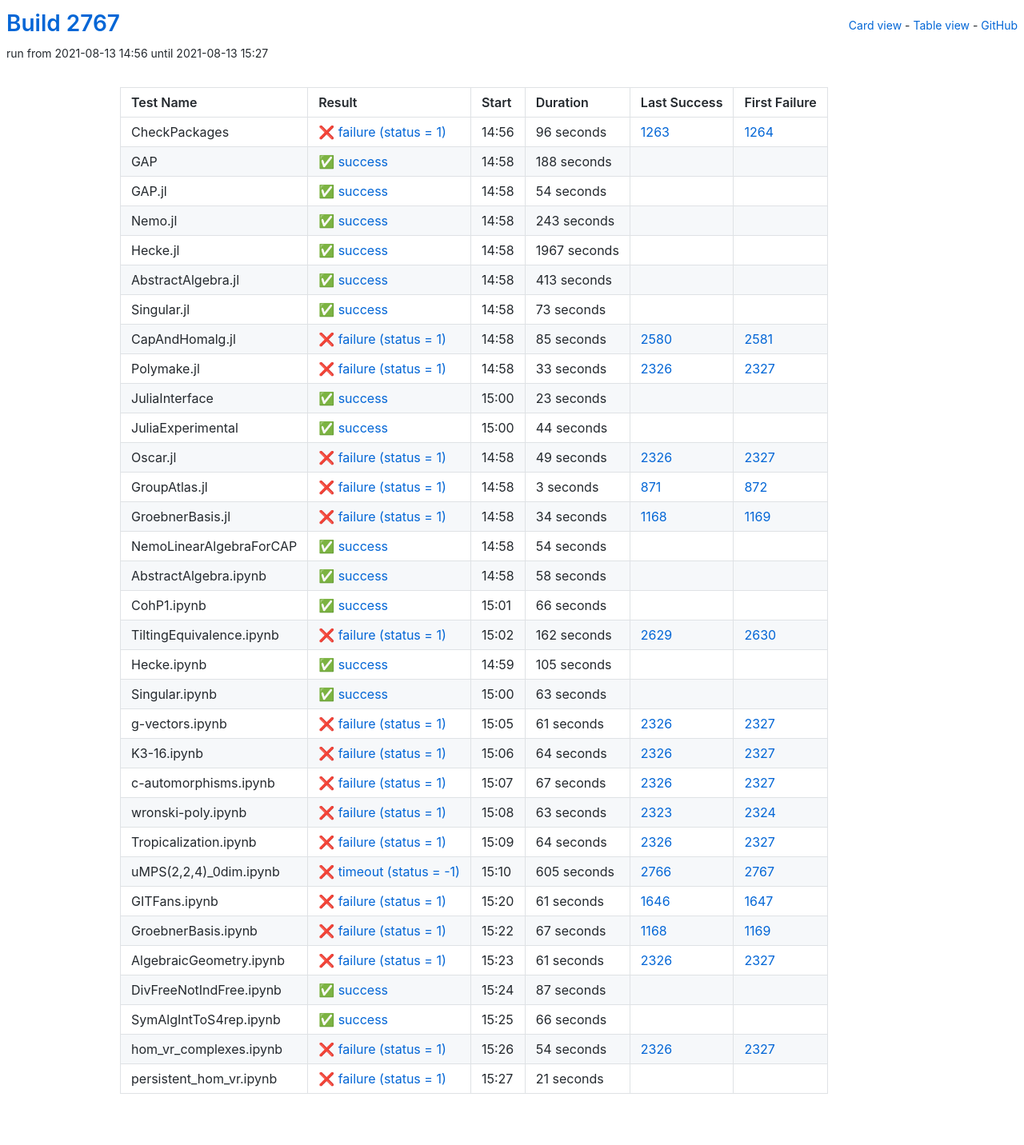
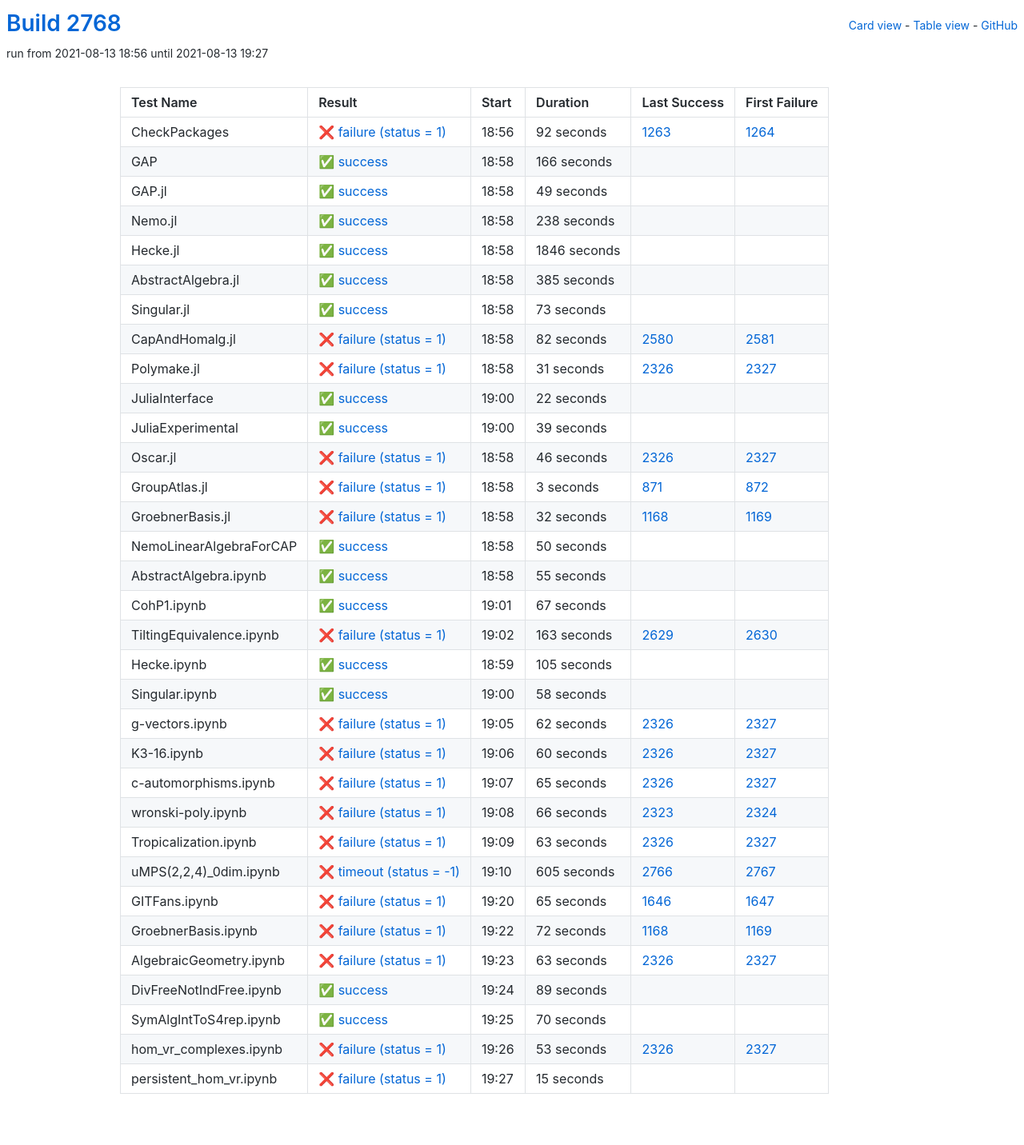
Before and after one commit to oscar-system/oscar-ci-status-stable, a Jekyll site: the page built from table.html, in a window 1280 px wide. Shown: the whole page at 80% size. Built offline with Jekyll 4.4.1, drawn with Linux system fonts in a browser that asks for light colours.

Commit message:
Build #2768

```diff
--- a/_data/ci.yml
+++ b/_data/ci.yml
@@ -1,6 +1,6 @@
 ---
-build: 2767
-build_url: https://oscarci.mathematik.uni-kl.de/job/oscar-stable/2767/
+build: 2768
+build_url: https://oscarci.mathematik.uni-kl.de/job/oscar-stable/2768/
 job: oscar-stable
 organization: oscar-system
 repo: oscar-ci-status-stable
@@ -8,80 +8,80 @@ repourl: https://github.com/oscar-system/oscar-ci-status-stable
 tests:
 - name: CheckPackages
   id: checkpackages
-  log: https://oscarci.mathematik.uni-kl.de/job/oscar-stable/2767/artifact/logs/build-2767/CheckPackages.log
-  start: 2021-08-13 14:56
+  log: https://oscarci.mathematik.uni-kl.de/job/oscar-stable/2768/artifact/logs/build-2768/CheckPackages.log
+  start: 2021-08-13 18:56
   success: false
   exitcode: 1
   status: failure
-  duration: 96
+  duration: 92
   last_success: 1263
   last_success_url: https://oscarci.mathematik.uni-kl.de/job/oscar-stable/1263/
   first_failure: 1264
   first_failure_url: https://oscarci.mathematik.uni-kl.de/job/oscar-stable/1264/
 - name: GAP
   id: gap
-  log: https://oscarci.mathematik.uni-kl.de/job/oscar-stable/2767/artifact/logs/build-2767/GAP.log
-  start: 2021-08-13 14:58
+  log: https://oscarci.mathematik.uni-kl.de/job/oscar-stable/2768/artifact/logs/build-2768/GAP.log
+  start: 2021-08-13 18:58
   success: true
   exitcode: 0
   status: success
-  duration: 188
+  duration: 166
   last_success: false
   last_success_url:
   first_failure: false
   first_failure_url:
 - name: GAP.jl
   id: gap-jl
-  log: https://oscarci.mathematik.uni-kl.de/job/oscar-stable/2767/artifact/logs/build-2767/GAP.jl.log
-  start: 2021-08-13 14:58
+  log: https://oscarci.mathematik.uni-kl.de/job/oscar-stable/2768/artifact/logs/build-2768/GAP.jl.log
+  start: 2021-08-13 18:58
   success: true
   exitcode: 0
   status: success
-  duration: 54
+  duration: 49
   last_success: false
   last_success_url:
   first_failure: false
   first_failure_url:
 - name: Nemo.jl
   id: nemo-jl
-  log: https://oscarci.mathematik.uni-kl.de/job/oscar-stable/2767/artifact/logs/build-2767/Nemo.jl.log
-  start: 2021-08-13 14:58
+  log: https://oscarci.mathematik.uni-kl.de/job/oscar-stable/2768/artifact/logs/build-2768/Nemo.jl.log
+  start: 2021-08-13 18:58
   success: true
   exitcode: 0
   status: success
-  duration: 243
+  duration: 238
   last_success: false
   last_success_url:
   first_failure: false
   first_failure_url:
 - name: Hecke.jl
   id: hecke-jl
-  log: https://oscarci.mathematik.uni-kl.de/job/oscar-stable/2767/artifact/logs/build-2767/Hecke.jl.log
-  start: 2021-08-13 14:58
+  log: https://oscarci.mathematik.uni-kl.de/job/oscar-stable/2768/artifact/logs/build-2768/Hecke.jl.log
+  start: 2021-08-13 18:58
   success: true
   exitcode: 0
   status: success
-  duration: 1967
+  duration: 1846
   last_success: false
   last_success_url:
   first_failure: false
   first_failure_url:
 - name: AbstractAlgebra.jl
   id: abstractalgebra-jl
-  log: https://oscarci.mathematik.uni-kl.de/job/oscar-stable/2767/artifact/logs/build-2767/AbstractAlgebra.jl.log
-  start: 2021-08-13 14:58
+  log: https://oscarci.mathematik.uni-kl.de/job/oscar-stable/2768/artifact/logs/build-2768/AbstractAlgebra.jl.log
+  start: 2021-08-13 18:58
   success: true
   exitcode: 0
   status: success
-  duration: 413
+  duration: 385
   last_success: false
   last_success_url:
   first_failure: false
   first_failure_url:
 - name: Singular.jl
   id: singular-jl
-  log: https://oscarci.mathematik.uni-kl.de/job/oscar-stable/2767/artifact/logs/build-2767/Singular.jl.log
-  start: 2021-08-13 14:58
+  log: https://oscarci.mathematik.uni-kl.de/job/oscar-stable/2768/artifact/logs/build-2768/Singular.jl.log
+  start: 2021-08-13 18:58
   success: true
   exitcode: 0
   status: success
@@ -92,68 +92,68 @@ tests:
   first_failure_url:
 - name: CapAndHomalg.jl
   id: capandhomalg-jl
-  log: https://oscarci.mathematik.uni-kl.de/job/oscar-stable/2767/artifact/logs/build-2767/CapAndHomalg.jl.log
-  start: 2021-08-13 14:58
+  log: https://oscarci.mathematik.uni-kl.de/job/oscar-stable/2768/artifact/logs/build-2768/CapAndHomalg.jl.log
+  start: 2021-08-13 18:58
   success: false
   exitcode: 1
   status: failure
-  duration: 85
+  duration: 82
   last_success: 2580
   last_success_url: https://oscarci.mathematik.uni-kl.de/job/oscar-stable/2580/
   first_failure: 2581
   first_failure_url: https://oscarci.mathematik.uni-kl.de/job/oscar-stable/2581/
 - name: Polymake.jl
   id: polymake-jl
-  log: https://oscarci.mathematik.uni-kl.de/job/oscar-stable/2767/artifact/logs/build-2767/Polymake.jl.log
-  start: 2021-08-13 14:58
+  log: https://oscarci.mathematik.uni-kl.de/job/oscar-stable/2768/artifact/logs/build-2768/Polymake.jl.log
+  start: 2021-08-13 18:58
   success: false
   exitcode: 1
   status: failure
-  duration: 33
+  duration: 31
   last_success: 2326
   last_success_url: https://oscarci.mathematik.uni-kl.de/job/oscar-stable/2326/
   first_failure: 2327
   first_failure_url: https://oscarci.mathematik.uni-kl.de/job/oscar-stable/2327/
 - name: JuliaInterface
   id: juliainterface
-  log: https://oscarci.mathematik.uni-kl.de/job/oscar-stable/2767/artifact/logs/build-2767/JuliaInterface.log
-  start: 2021-08-13 15:00
+  log: https://oscarci.mathematik.uni-kl.de/job/oscar-stable/2768/artifact/logs/build-2768/JuliaInterface.log
+  start: 2021-08-13 19:00
   success: true
   exitcode: 0
   status: success
-  duration: 23
+  duration: 22
   last_success: false
   last_success_url:
   first_failure: false
   first_failure_url:
 - name: JuliaExperimental
   id: juliaexperimental
-  log: https://oscarci.mathematik.uni-kl.de/job/oscar-stable/2767/artifact/logs/build-2767/JuliaExperimental.log
-  start: 2021-08-13 15:00
+  log: https://oscarci.mathematik.uni-kl.de/job/oscar-stable/2768/artifact/logs/build-2768/JuliaExperimental.log
+  start: 2021-08-13 19:00
   success: true
   exitcode: 0
   status: success
-  duration: 44
+  duration: 39
   last_success: false
   last_success_url:
   first_failure: false
   first_failure_url:
 - name: Oscar.jl
   id: oscar-jl
-  log: https://oscarci.mathematik.uni-kl.de/job/oscar-stable/2767/artifact/logs/build-2767/Oscar.jl.log
-  start: 2021-08-13 14:58
+  log: https://oscarci.mathematik.uni-kl.de/job/oscar-stable/2768/artifact/logs/build-2768/Oscar.jl.log
+  start: 2021-08-13 18:58
   success: false
   exitcode: 1
   status: failure
-  duration: 49
+  duration: 46
   last_success: 2326
   last_success_url: https://oscarci.mathematik.uni-kl.de/job/oscar-stable/2326/
   first_failure: 2327
   first_failure_url: https://oscarci.mathematik.uni-kl.de/job/oscar-stable/2327/
 - name: GroupAtlas.jl
   id: groupatlas-jl
-  log: https://oscarci.mathematik.uni-kl.de/job/oscar-stable/2767/artifact/logs/build-2767/GroupAtlas.jl.log
-  start: 2021-08-13 14:58
+  log: https://oscarci.mathematik.uni-kl.de/job/oscar-stable/2768/artifact/logs/build-2768/GroupAtlas.jl.log
+  start: 2021-08-13 18:58
   success: false
   exitcode: 1
   status: failure
@@ -164,68 +164,68 @@ tests:
   first_failure_url: https://oscarci.mathematik.uni-kl.de/job/oscar-stable/872/
 - name: GroebnerBasis.jl
   id: groebnerbasis-jl
-  log: https://oscarci.mathematik.uni-kl.de/job/oscar-stable/2767/artifact/logs/build-2767/GroebnerBasis.jl.log
-  start: 2021-08-13 14:58
+  log: https://oscarci.mathematik.uni-kl.de/job/oscar-stable/2768/artifact/logs/build-2768/GroebnerBasis.jl.log
+  start: 2021-08-13 18:58
   success: false
   exitcode: 1
   status: failure
-  duration: 34
+  duration: 32
   last_success: 1168
   last_success_url: https://oscarci.mathematik.uni-kl.de/job/oscar-stable/1168/
   first_failure: 1169
   first_failure_url: https://oscarci.mathematik.uni-kl.de/job/oscar-stable/1169/
 - name: NemoLinearAlgebraForCAP
   id: nemolinearalgebraforcap
-  log: https://oscarci.mathematik.uni-kl.de/job/oscar-stable/2767/artifact/logs/build-2767/NemoLinearAlgebraForCAP.log
-  start: 2021-08-13 14:58
+  log: https://oscarci.mathematik.uni-kl.de/job/oscar-stable/2768/artifact/logs/build-2768/NemoLinearAlgebraForCAP.log
+  start: 2021-08-13 18:58
   success: true
   exitcode: 0
   status: success
-  duration: 54
+  duration: 50
   last_success: false
   last_success_url:
   first_failure: false
   first_failure_url:
 - name: AbstractAlgebra.ipynb
   id: abstractalgebra-ipynb
-  log: https://oscarci.mathematik.uni-kl.de/job/oscar-stable/2767/artifact/logs/build-2767/AbstractAlgebra.ipynb.log
-  start: 2021-08-13 14:58
+  log: https://oscarci.mathematik.uni-kl.de/job/oscar-stable/2768/artifact/logs/build-2768/AbstractAlgebra.ipynb.log
+  start: 2021-08-13 18:58
   success: true
   exitcode: 0
   status: success
-  duration: 58
+  duration: 55
   last_success: false
   last_success_url:
   first_failure: false
   first_failure_url:
 - name: CohP1.ipynb
   id: cohp1-ipynb
-  log: https://oscarci.mathematik.uni-kl.de/job/oscar-stable/2767/artifact/logs/build-2767/CohP1.ipynb.log
-  start: 2021-08-13 15:01
+  log: https://oscarci.mathematik.uni-kl.de/job/oscar-stable/2768/artifact/logs/build-2768/CohP1.ipynb.log
+  start: 2021-08-13 19:01
   success: true
   exitcode: 0
   status: success
-  duration: 66
+  duration: 67
   last_success: false
   last_success_url:
   first_failure: false
   first_failure_url:
 - name: TiltingEquivalence.ipynb
   id: tiltingequivalence-ipynb
-  log: https://oscarci.mathematik.uni-kl.de/job/oscar-stable/2767/artifact/logs/build-2767/TiltingEquivalence.ipynb.log
-  start: 2021-08-13 15:02
+  log: https://oscarci.mathematik.uni-kl.de/job/oscar-stable/2768/artifact/logs/build-2768/TiltingEquivalence.ipynb.log
+  start: 2021-08-13 19:02
   success: false
   exitcode: 1
   status: failure
-  duration: 162
+  duration: 163
   last_success: 2629
   last_success_url: https://oscarci.mathematik.uni-kl.de/job/oscar-stable/2629/
   first_failure: 2630
   first_failure_url: https://oscarci.mathematik.uni-kl.de/job/oscar-stable/2630/
 - name: Hecke.ipynb
   id: hecke-ipynb
-  log: https://oscarci.mathematik.uni-kl.de/job/oscar-stable/2767/artifact/logs/build-2767/Hecke.ipynb.log
-  start: 2021-08-13 14:59
+  log: https://oscarci.mathematik.uni-kl.de/job/oscar-stable/2768/artifact/logs/build-2768/Hecke.ipynb.log
+  start: 2021-08-13 18:59
   success: true
   exitcode: 0
   status: success
@@ -236,80 +236,80 @@ tests:
   first_failure_url:
 - name: Singular.ipynb
   id: singular-ipynb
-  log: https://oscarci.mathematik.uni-kl.de/job/oscar-stable/2767/artifact/logs/build-2767/Singular.ipynb.log
-  start: 2021-08-13 15:00
+  log: https://oscarci.mathematik.uni-kl.de/job/oscar-stable/2768/artifact/logs/build-2768/Singular.ipynb.log
+  start: 2021-08-13 19:00
   success: true
   exitcode: 0
   status: success
-  duration: 63
+  duration: 58
   last_success: false
   last_success_url:
   first_failure: false
   first_failure_url:
 - name: g-vectors.ipynb
   id: g-vectors-ipynb
-  log: https://oscarci.mathematik.uni-kl.de/job/oscar-stable/2767/artifact/logs/build-2767/g-vectors.ipynb.log
-  start: 2021-08-13 15:05
+  log: https://oscarci.mathematik.uni-kl.de/job/oscar-stable/2768/artifact/logs/build-2768/g-vectors.ipynb.log
+  start: 2021-08-13 19:05
   success: false
   exitcode: 1
   status: failure
-  duration: 61
+  duration: 62
   last_success: 2326
   last_success_url: https://oscarci.mathematik.uni-kl.de/job/oscar-stable/2326/
   first_failure: 2327
   first_failure_url: https://oscarci.mathematik.uni-kl.de/job/oscar-stable/2327/
 - name: K3-16.ipynb
   id: k3-16-ipynb
-  log: https://oscarci.mathematik.uni-kl.de/job/oscar-stable/2767/artifact/logs/build-2767/K3-16.ipynb.log
-  start: 2021-08-13 15:06
+  log: https://oscarci.mathematik.uni-kl.de/job/oscar-stable/2768/artifact/logs/build-2768/K3-16.ipynb.log
+  start: 2021-08-13 19:06
   success: false
   exitcode: 1
   status: failure
-  duration: 64
+  duration: 60
   last_success: 2326
   last_success_url: https://oscarci.mathematik.uni-kl.de/job/oscar-stable/2326/
   first_failure: 2327
   first_failure_url: https://oscarci.mathematik.uni-kl.de/job/oscar-stable/2327/
 - name: c-automorphisms.ipynb
   id: c-automorphisms-ipynb
-  log: https://oscarci.mathematik.uni-kl.de/job/oscar-stable/2767/artifact/logs/build-2767/c-automorphisms.ipynb.log
-  start: 2021-08-13 15:07
+  log: https://oscarci.mathematik.uni-kl.de/job/oscar-stable/2768/artifact/logs/build-2768/c-automorphisms.ipynb.log
+  start: 2021-08-13 19:07
   success: false
   exitcode: 1
   status: failure
-  duration: 67
+  duration: 65
   last_success: 2326
   last_success_url: https://oscarci.mathematik.uni-kl.de/job/oscar-stable/2326/
   first_failure: 2327
   first_failure_url: https://oscarci.mathematik.uni-kl.de/job/oscar-stable/2327/
 - name: wronski-poly.ipynb
   id: wronski-poly-ipynb
-  log: https://oscarci.mathematik.uni-kl.de/job/oscar-stable/2767/artifact/logs/build-2767/wronski-poly.ipynb.log
-  start: 2021-08-13 15:08
+  log: https://oscarci.mathematik.uni-kl.de/job/oscar-stable/2768/artifact/logs/build-2768/wronski-poly.ipynb.log
+  start: 2021-08-13 19:08
   success: false
   exitcode: 1
   status: failure
-  duration: 63
+  duration: 66
   last_success: 2323
   last_success_url: https://oscarci.mathematik.uni-kl.de/job/oscar-stable/2323/
   first_failure: 2324
   first_failure_url: https://oscarci.mathematik.uni-kl.de/job/oscar-stable/2324/
 - name: Tropicalization.ipynb
   id: tropicalization-ipynb
-  log: https://oscarci.mathematik.uni-kl.de/job/oscar-stable/2767/artifact/logs/build-2767/Tropicalization.ipynb.log
-  start: 2021-08-13 15:09
+  log: https://oscarci.mathematik.uni-kl.de/job/oscar-stable/2768/artifact/logs/build-2768/Tropicalization.ipynb.log
+  start: 2021-08-13 19:09
   success: false
   exitcode: 1
   status: failure
-  duration: 64
+  duration: 63
   last_success: 2326
   last_success_url: https://oscarci.mathematik.uni-kl.de/job/oscar-stable/2326/
   first_failure: 2327
   first_failure_url: https://oscarci.mathematik.uni-kl.de/job/oscar-stable/2327/
 - name: uMPS(2,2,4)_0dim.ipynb
   id: umps-2-2-4-0dim-ipynb
-  log: https://oscarci.mathematik.uni-kl.de/job/oscar-stable/2767/artifact/logs/build-2767/uMPS-2-2-4-_0dim.ipynb.log
-  start: 2021-08-13 15:10
+  log: https://oscarci.mathematik.uni-kl.de/job/oscar-stable/2768/artifact/logs/build-2768/uMPS-2-2-4-_0dim.ipynb.log
+  start: 2021-08-13 19:10
   success: false
   exitcode: -1
   status: timeout
@@ -320,84 +320,84 @@ tests:
   first_failure_url: https://oscarci.mathematik.uni-kl.de/job/oscar-stable/2767/
 - name: GITFans.ipynb
   id: gitfans-ipynb
-  log: https://oscarci.mathematik.uni-kl.de/job/oscar-stable/2767/artifact/logs/build-2767/GITFans.ipynb.log
-  start: 2021-08-13 15:20
+  log: https://oscarci.mathematik.uni-kl.de/job/oscar-stable/2768/artifact/logs/build-2768/GITFans.ipynb.log
+  start: 2021-08-13 19:20
   success: false
   exitcode: 1
   status: failure
-  duration: 61
+  duration: 65
   last_success: 1646
   last_success_url: https://oscarci.mathematik.uni-kl.de/job/oscar-stable/1646/
   first_failure: 1647
   first_failure_url: https://oscarci.mathematik.uni-kl.de/job/oscar-stable/1647/
 - name: GroebnerBasis.ipynb
   id: groebnerbasis-ipynb
-  log: https://oscarci.mathematik.uni-kl.de/job/oscar-stable/2767/artifact/logs/build-2767/GroebnerBasis.ipynb.log
-  start: 2021-08-13 15:22
+  log: https://oscarci.mathematik.uni-kl.de/job/oscar-stable/2768/artifact/logs/build-2768/GroebnerBasis.ipynb.log
+  start: 2021-08-13 19:22
   success: false
   exitcode: 1
   status: failure
-  duration: 67
+  duration: 72
   last_success: 1168
   last_success_url: https://oscarci.mathematik.uni-kl.de/job/oscar-stable/1168/
   first_failure: 1169
   first_failure_url: https://oscarci.mathematik.uni-kl.de/job/oscar-stable/1169/
 - name: AlgebraicGeometry.ipynb
   id: algebraicgeometry-ipynb
-  log: https://oscarci.mathematik.uni-kl.de/job/oscar-stable/2767/artifact/logs/build-2767/AlgebraicGeometry.ipynb.log
-  start: 2021-08-13 15:23
+  log: https://oscarci.mathematik.uni-kl.de/job/oscar-stable/2768/artifact/logs/build-2768/AlgebraicGeometry.ipynb.log
+  start: 2021-08-13 19:23
   success: false
   exitcode: 1
   status: failure
-  duration: 61
+  duration: 63
   last_success: 2326
   last_success_url: https://oscarci.mathematik.uni-kl.de/job/oscar-stable/2326/
   first_failure: 2327
   first_failure_url: https://oscarci.mathematik.uni-kl.de/job/oscar-stable/2327/
 - name: DivFreeNotIndFree.ipynb
   id: divfreenotindfree-ipynb
-  log: https://oscarci.mathematik.uni-kl.de/job/oscar-stable/2767/artifact/logs/build-2767/DivFreeNotIndFree.ipynb.log
-  start: 2021-08-13 15:24
+  log: https://oscarci.mathematik.uni-kl.de/job/oscar-stable/2768/artifact/logs/build-2768/DivFreeNotIndFree.ipynb.log
+  start: 2021-08-13 19:24
   success: true
   exitcode: 0
   status: success
-  duration: 87
+  duration: 89
   last_success: false
   last_success_url:
   first_failure: false
   first_failure_url:
 - name: SymAlgIntToS4rep.ipynb
   id: symalginttos4rep-ipynb
-  log: https://oscarci.mathematik.uni-kl.de/job/oscar-stable/2767/artifact/logs/build-2767/SymAlgIntToS4rep.ipynb.log
-  start: 2021-08-13 15:25
+  log: https://oscarci.mathematik.uni-kl.de/job/oscar-stable/2768/artifact/logs/build-2768/SymAlgIntToS4rep.ipynb.log
+  start: 2021-08-13 19:25
   success: true
   exitcode: 0
   status: success
-  duration: 66
+  duration: 70
   last_success: false
   last_success_url:
   first_failure: false
   first_failure_url:
 - name: hom_vr_complexes.ipynb
   id: hom-vr-complexes-ipynb
-  log: https://oscarci.mathematik.uni-kl.de/job/oscar-stable/2767/artifact/logs/build-2767/hom_vr_complexes.ipynb.log
-  start: 2021-08-13 15:26
+  log: https://oscarci.mathematik.uni-kl.de/job/oscar-stable/2768/artifact/logs/build-2768/hom_vr_complexes.ipynb.log
+  start: 2021-08-13 19:26
   success: false
   exitcode: 1
   status: failure
-  duration: 54
+  duration: 53
   last_success: 2326
   last_success_url: https://oscarci.mathematik.uni-kl.de/job/oscar-stable/2326/
   first_failure: 2327
   first_failure_url: https://oscarci.mathematik.uni-kl.de/job/oscar-stable/2327/
 - name: persistent_hom_vr.ipynb
   id: persistent-hom-vr-ipynb
-  log: https://oscarci.mathematik.uni-kl.de/job/oscar-stable/2767/artifact/logs/build-2767/persistent_hom_vr.ipynb.log
-  start: 2021-08-13 15:27
+  log: https://oscarci.mathematik.uni-kl.de/job/oscar-stable/2768/artifact/logs/build-2768/persistent_hom_vr.ipynb.log
+  start: 2021-08-13 19:27
   success: false
   exitcode: 1
   status: failure
-  duration: 21
+  duration: 15
   last_success: false
   last_success_url:
   first_failure: false
```
Also changed, not shown: README.md.
